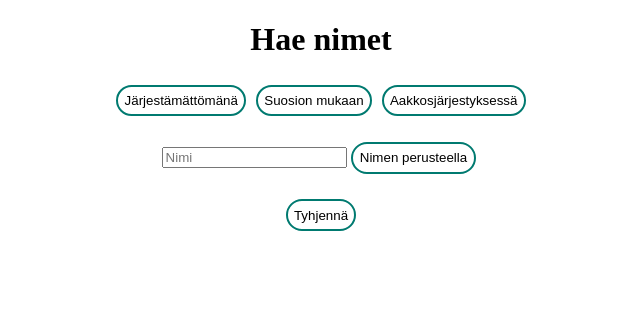
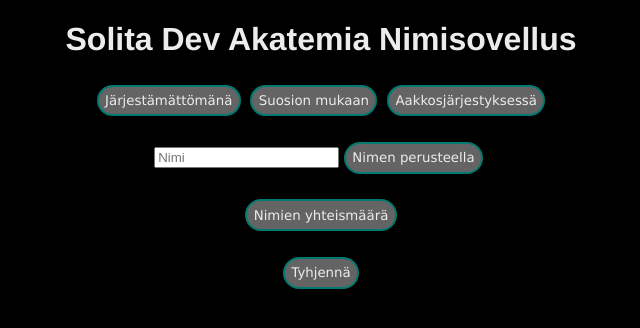
Before and after one commit to TheAntro/name-app, a React (Create React App) app in the folder client/: page / in a window 1280 px wide. Shown: the top 328 px of the page, without its empty margins (319-959 px from the left). Built offline with nearby package versions, Linux system fonts and the light colour scheme.

Commit message:
Functionality for total added, updated styling

```diff
--- a/client/src/App.css
+++ b/client/src/App.css
@@ -1,7 +1,9 @@
 :root {
-  --bg-color: #fff;
+  --bg-color: rgb(100, 100, 100);
   --danger-color: #f30000;
   --success-color: #3cff00;
+  --text-color: #ececec;
+  background: #000;
 }
 
 .center-horizontal {
@@ -14,27 +16,32 @@
   margin: 1rem;
   opacity: 0.9;
   background: var(--bg-color);
-  color: #333;
+  color: var(--text-color);
 }
 
 .alert-danger {
   background: var(--danger-color);
-  color: #fff;
 }
 
 .alert-success {
   background: var(--success-color);
-  color: #fff;
 }
 
 .names {
-  margin: 0.5rem;
+  color: var(--text-color);
+  margin: 0.5rem auto;
   padding: 0.5rem;
   border: solid 1px;
   border-color: #333;
+  border-radius: 30px;
+  width: 50%;
+  text-align: center;
+  font-family: Verdana, sans-serif;
 }
 
 .btn {
+  color: var(--text-color);
+  font-family: Verdana, sans-serif;
   margin: 0.3rem;
   padding: 0.4rem;
   background: var(--bg-color);
@@ -54,6 +61,14 @@
 }
 
 h1 {
+  color: var(--text-color);
+  text-align: center;
+  font-family: Helvetica, sans-serif;
+}
+
+.total {
+  color: var(--text-color);
+  font-family: Verdana, sans-serif;
   text-align: center;
 }
 
--- a/client/src/App.js
+++ b/client/src/App.js
@@ -2,6 +2,7 @@ import React, { Fragment } from 'react';
 import SearchForm from './components/SearchForm';
 import Alert from './components/Alert';
 import Names from './components/Names';
+import Total from './components/Total';
 
 // Redux imports
 import { Provider } from 'react-redux';
@@ -12,11 +13,10 @@ import './App.css';
 const App = () =>
 <Provider store={store}>
   <Fragment>
-  {/*<div className='center-horizontal'>*/}
     <Alert />
     <SearchForm />
+    <Total />
     <Names />
-  {/*</div>*/}
   </Fragment>
 </Provider>
 
--- a/client/src/actions/alert.js
+++ b/client/src/actions/alert.js
@@ -8,5 +8,5 @@ export const setAlert = (msg, alertType) => dispatch => {
     payload: { msg, alertType, id }
   });
 
-  setTimeout(() => dispatch({ type: REMOVE_ALERT, payload: id }), 5000);
+  setTimeout(() => dispatch({ type: REMOVE_ALERT, payload: id }), 1000);
 };
--- a/client/src/actions/names.js
+++ b/client/src/actions/names.js
@@ -12,7 +12,7 @@ export const setNames = (query) => async (dispatch) => {
     let fullQuery = `http://localhost:5000/${query}`;
     const res = await axios.get(fullQuery, config)
     const names = res.data;
-    setAlert('Haku onnistui', 'success');
+    dispatch(setAlert('Haku onnistui', 'success'));
     dispatch({ type: CLEAR_NAMES });
     dispatch({
       type: SET_NAMES,
@@ -22,7 +22,7 @@ export const setNames = (query) => async (dispatch) => {
   catch (err) {
     console.error(err.response);
     console.log('virhe');
-    setAlert('Virhe nimien haussa, tarkista osoite', 'danger');
+    dispatch(setAlert('Virhe nimien haussa, tarkista osoite', 'danger'));
     return;
   }
 }
--- /dev/null
+++ b/client/src/actions/total.js
@@ -0,0 +1,30 @@
+import axios from 'axios';
+import { setAlert } from './alert';
+import { SET_TOTAL, CLEAR_TOTAL} from './types';
+
+export const setTotal = () => async (dispatch) => {
+  try {
+    const config = {
+      headers: {
+        'Content-Type': 'application/json'
+      }
+    }
+    let fullQuery = `http://localhost:5000/names?count=total`;
+    const res = await axios.get(fullQuery, config)
+    const total = res.data.total;
+    dispatch(setAlert('Haku onnistui', 'success'));
+    dispatch({
+      type: SET_TOTAL,
+      payload: total
+    });
+  }
+  catch (err) {
+    console.error(err.response);
+    dispatch(setAlert('Virhe haussa', 'danger'));
+    return;
+  }
+}
+
+export const clearTotal = () => dispatch => {
+  dispatch({ type: CLEAR_TOTAL });
+}
--- a/client/src/actions/types.js
+++ b/client/src/actions/types.js
@@ -2,3 +2,5 @@ export const SET_ALERT = 'SET_ALERT';
 export const REMOVE_ALERT = 'REMOVE_ALERT';
 export const SET_NAMES = 'SET_NAMES';
 export const CLEAR_NAMES = 'CLEAR_NAMES';
+export const SET_TOTAL = 'SET_TOTAL';
+export const CLEAR_TOTAL = 'CLEAR_TOTAL';
--- a/client/src/components/SearchForm.js
+++ b/client/src/components/SearchForm.js
@@ -2,8 +2,9 @@ import React, { Fragment, useState } from 'react';
 import { connect } from 'react-redux';
 import PropTypes from 'prop-types';
 import { setNames, clearNames } from '../actions/names';
+import { setTotal, clearTotal } from '../actions/total';
 
-const SearchForm = ({ setNames, clearNames }) => {
+const SearchForm = ({ setNames, clearNames, setTotal, clearTotal }) => {
   const [formData, setFormData] = useState({ queryName: '' });
   const onChange = e => setFormData({ ...formData, [e.target.name]: e.target.value });
 
@@ -26,12 +27,13 @@ const SearchForm = ({ setNames, clearNames }) => {
 
   const clearPage = e => {
     clearNames();
+    clearTotal();
   }
 
   const { queryName } = formData;
   return (
     <Fragment>
-      <h1>Hae nimet</h1>
+      <h1>Solita Dev Akatemia Nimisovellus</h1>
       <div className='btn-group'>
         <button className='btn' onClick={ e => getNames(e) }>Järjestämättömänä</button>
         <button className='btn' onClick={ e => getNamesPopular(e) }>Suosion mukaan</button>
@@ -50,6 +52,9 @@ const SearchForm = ({ setNames, clearNames }) => {
         </form>
       </div>
       <div className='btn-group'>
+        <button className='btn' onClick={ e => setTotal(e) }>Nimien yhteismäärä</button>
+      </div>
+      <div className='btn-group'>
         <button className='btn' onClick={ e => clearPage(e) }>Tyhjennä</button>
       </div>
     </Fragment>
@@ -59,6 +64,8 @@ const SearchForm = ({ setNames, clearNames }) => {
 SearchForm.propTypes = {
   setNames: PropTypes.func.isRequired,
   clearNames: PropTypes.func.isRequired,
+  setTotal: PropTypes.func.isRequired,
+  clearTotal: PropTypes.func.isRequired,
 }
 
-export default connect(null, { setNames, clearNames })(SearchForm);
+export default connect(null, { setNames, clearNames, setTotal, clearTotal })(SearchForm);
--- /dev/null
+++ b/client/src/components/Total.js
@@ -0,0 +1,20 @@
+import React from 'react'
+import PropTypes from 'prop-types'
+import { connect } from 'react-redux'
+
+const Total = ({ total }) =>
+  total !== null && total !== 0 && (
+    <div className='total'>
+      <p>Nimien yhteismäärä: { total }</p>
+    </div>
+  )
+
+Total.propTypes = {
+  total: PropTypes.number.isRequired,
+}
+
+const mapStateToProps = state => ({
+  total: state.total
+})
+
+export default connect(mapStateToProps)(Total)
--- a/client/src/reducers/index.js
+++ b/client/src/reducers/index.js
@@ -1,5 +1,6 @@
 import { combineReducers } from 'redux';
 import alert from './alert';
-import names from './names'
+import names from './names';
+import total from './total';
 
-export default combineReducers({ alert, names });
+export default combineReducers({ alert, names, total });
--- /dev/null
+++ b/client/src/reducers/total.js
@@ -0,0 +1,18 @@
+import { SET_TOTAL, CLEAR_TOTAL } from '../actions/types';
+
+const initialState = 0;
+
+function totalReducer(state = initialState, action) {
+  const { type, payload } = action;
+
+  switch(type) {
+    case SET_TOTAL:
+      return payload;
+    case CLEAR_TOTAL:
+      return 0;
+    default:
+      return state;
+  }
+}
+
+export default totalReducer;
```
Also changed, not shown: 2 other files (tests, documents, lock files or other folders).
